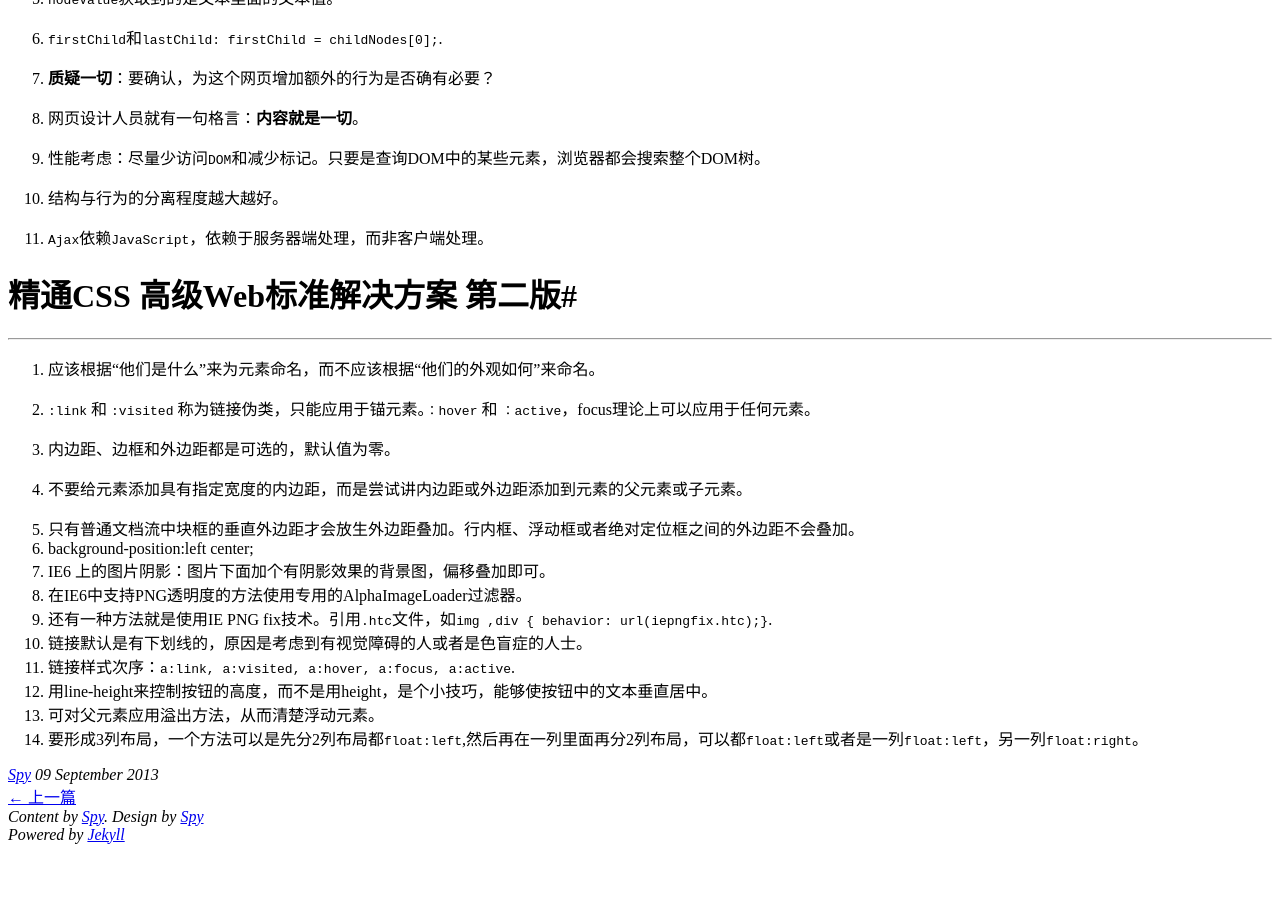
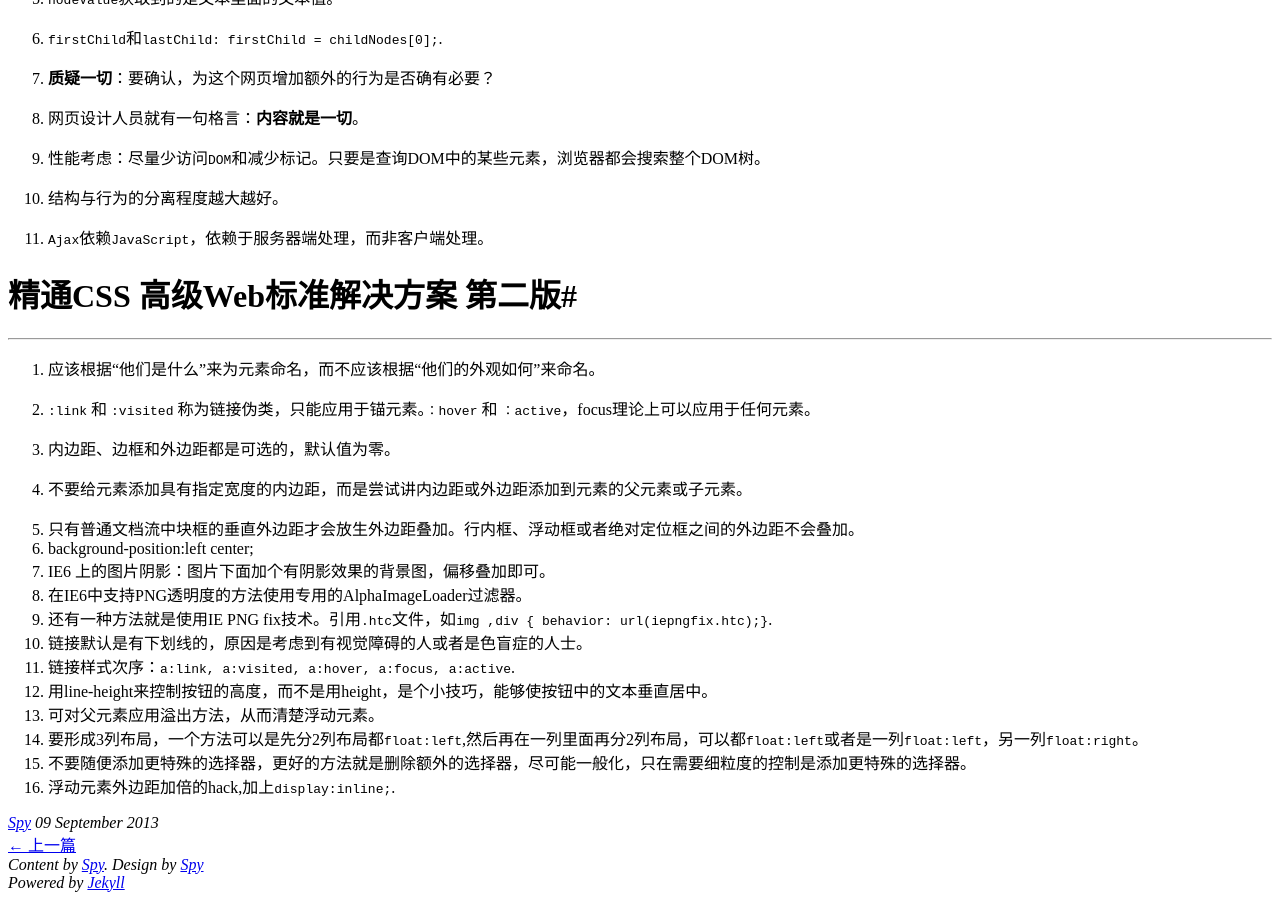
Before and after one commit to pigerla/pigerla.github.com, a Jekyll site: the page built from _posts/2013-09-09-读书品味.md, in a window 1280 px wide and 900 px high, scrolled down 988 px. Built offline with Jekyll 4.4.1, drawn with Linux system fonts in a browser that asks for light colours; comment, search, counter and statistics services are not loaded; before the commit the page ends 1840 px from its top, so only the background shows below that.

Commit message:
更新文章咯~~~

```diff
--- a/_posts/2013-09-09-读书品味.md
+++ b/_posts/2013-09-09-读书品味.md
@@ -95,3 +95,5 @@ tags : [CSS, DOM, sjavascript]
 12. 用line-height来控制按钮的高度，而不是用height，是个小技巧，能够使按钮中的文本垂直居中。
 13. 可对父元素应用溢出方法，从而清楚浮动元素。
 14. 要形成3列布局，一个方法可以是先分2列布局都`float:left`,然后再在一列里面再分2列布局，可以都`float:left`或者是一列`float:left`，另一列`float:right`。
+15. 不要随便添加更特殊的选择器，更好的方法就是删除额外的选择器，尽可能一般化，只在需要细粒度的控制是添加更特殊的选择器。
+16. 浮动元素外边距加倍的hack,加上`display:inline;`.
```
